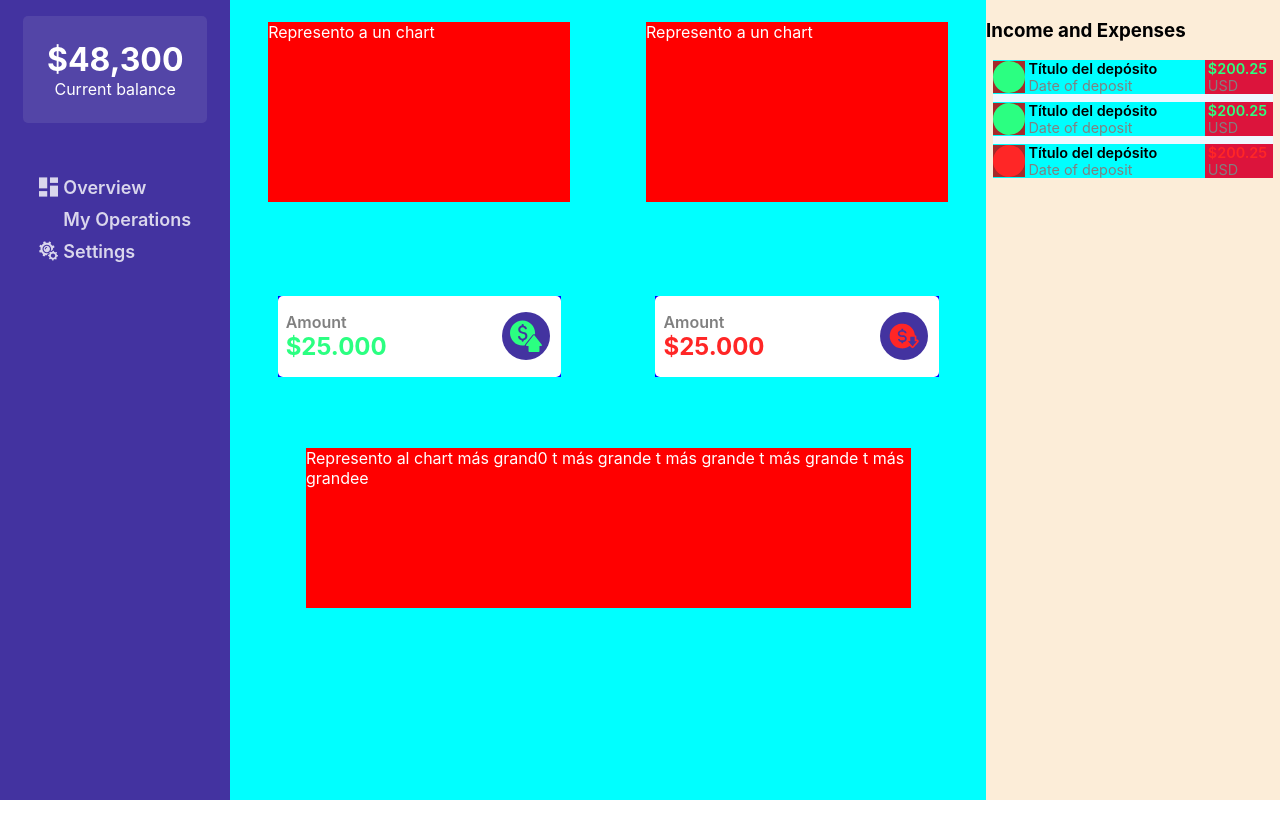
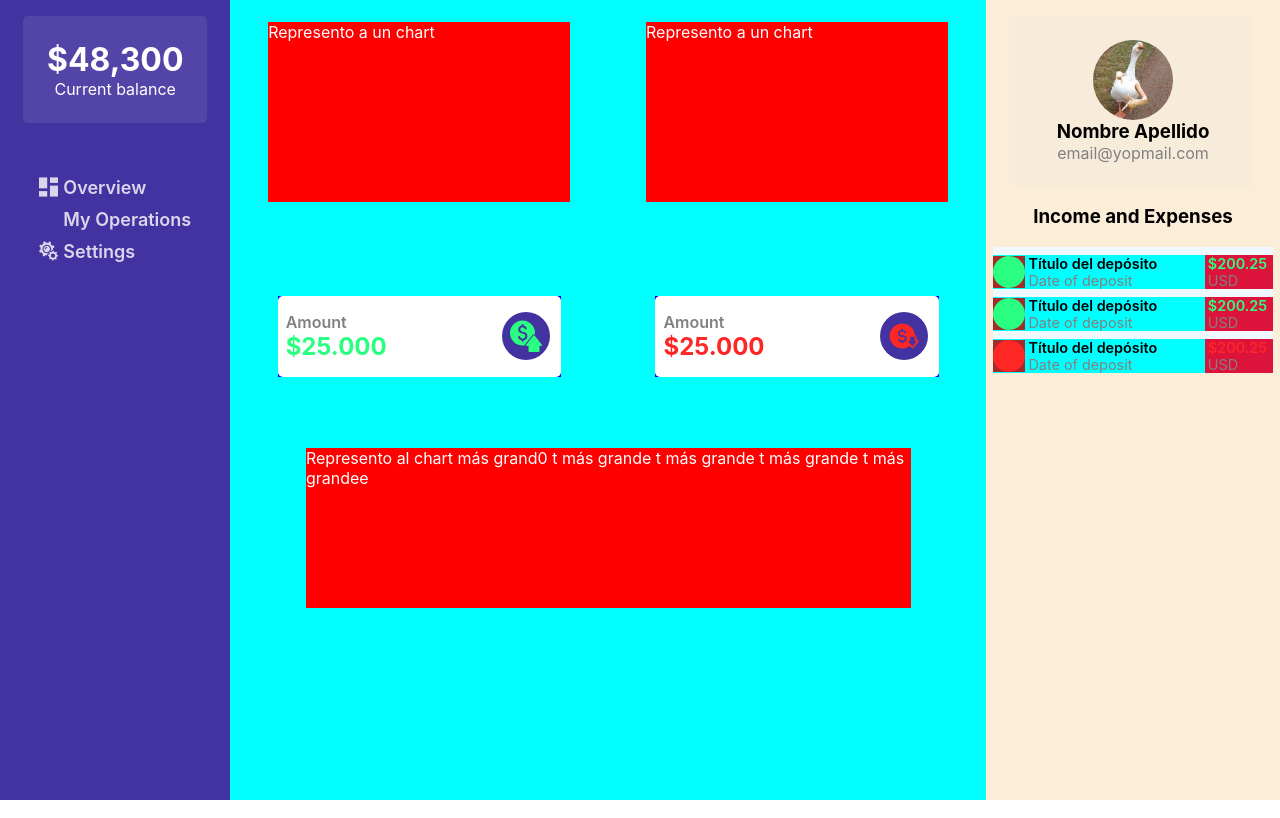
Before and after one commit to Manuelda10/personal-budget, a React (Create React App) app in the folder frontend/: page / in a window 1280 px wide. Built offline with nearby package versions, Linux system fonts and the light colour scheme; some icons are missing.

Commit message:
Add profile and history section layout

```diff
--- a/frontend/src/components/Profile/Profile.js
+++ b/frontend/src/components/Profile/Profile.js
@@ -1,9 +1,13 @@
 import React from 'react'
+import ProfileImg from '../../assets/img/profile_random.jpg'
+import './index.css'
 
 const Profile = () => {
     return (
         <div className='profile'>
-
+            <img src={ProfileImg} alt='profile'></img>
+            <h3>Nombre Apellido</h3>
+            <p>email@yopmail.com</p>
         </div>
     )
 }
--- a/frontend/src/components/Profile/index.css
+++ b/frontend/src/components/Profile/index.css
@@ -0,0 +1,28 @@
+.profile{
+    width: 80%;
+    min-width: 9.5rem;
+    background-color: rgba(223, 223, 223, 0.2);
+    border-radius: 5px;
+    margin-top: 1rem;
+    display: flex;
+    box-sizing: border-box;
+    flex-direction: column;
+    justify-content: center;
+    align-items: center;
+    padding: 1.5rem;
+    text-align: center;
+}
+
+.profile img{
+    width: 5rem;
+    object-fit: contain;
+    border-radius: 50%;
+}
+
+.profile h3, p{
+    margin: 0;
+}
+
+.profile p{
+    color: grey;
+}
--- a/frontend/src/pages/Overview/Overview.js
+++ b/frontend/src/pages/Overview/Overview.js
@@ -1,5 +1,6 @@
 import React from 'react'
 import Activity from '../../components/Activity/Activity'
+import Profile from '../../components/Profile/Profile'
 import Card from '../../components/Card/Card'
 import './index.css'
 
@@ -26,6 +27,8 @@ const Overview = () => {
                 </div>
             </div>
             <div className='overview-history'>
+
+                <Profile></Profile>
                 <h3>Income and Expenses</h3>
                 <Activity></Activity>
             </div>
--- a/frontend/src/pages/Overview/index.css
+++ b/frontend/src/pages/Overview/index.css
@@ -16,6 +16,9 @@
     background-color: var(--melon);
     width: 28%;
     min-width: 12rem;
+    display: flex;
+    flex-direction: column;
+    align-items: center;
 }
 
 .overview-info-grid{
```
Also changed, not shown: frontend/src/assets/img/profile_random.jpg (added).
